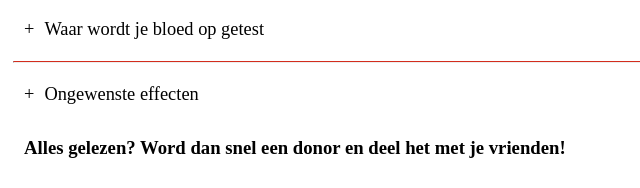
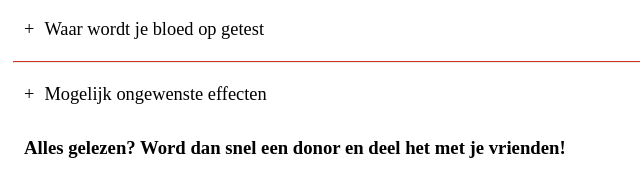
Before and after one commit to Lightsilversnow/Sanquin, a plain HTML site: page praktische_informatie.html in a window 1280 px wide. Shown: the part 609-797 px from the top of the page, 0-640 px from the left. Drawn offline with Linux system fonts and the light colour scheme.

```diff
--- a/praktische_informatie.html
+++ b/praktische_informatie.html
@@ -131,7 +131,7 @@
 
     <hr class="solid">
 
-    <button class="collapsible">Ongewenste effecten</button>
+    <button class="collapsible">Mogelijk ongewenste effecten</button>
     <div class="content">
         <p class="info_tekst">We zorgen dat doneren voor jou zo veilig mogelijk is. De meeste donaties geven helemaal geen, of zeer milde reacties. Toch is het belangrijk dat elke donor op de hoogte is van de mogelijke ongewenste effecten die kunnen optreden, en hoe je ze eventueel kunt voorkomen of verminderen. </p>
             <ol>
```
